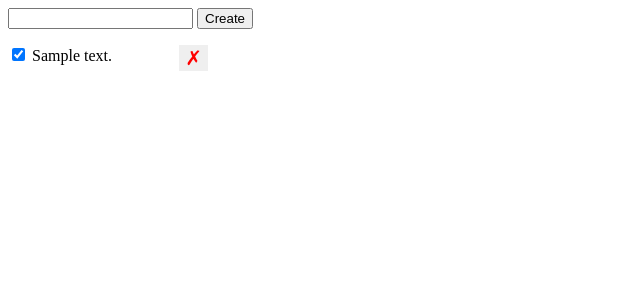
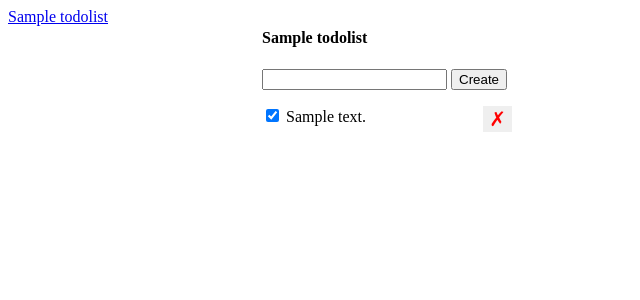
Before and after one commit to diegoehg/todoapp, a Flask app: page /lists/1 in a window 1280 px wide. Shown: the top 300 px of the page, without its empty margins (0-640 px from the left). Run offline with Flask 2, Linux system fonts and the light colour scheme; tables that the repository leaves empty hold one stand-in row (values such as "Sample post").

Commit message:
Added links to todo lists and recovering their todo items

```diff
--- a/app.py
+++ b/app.py
@@ -38,8 +38,11 @@ def index():
 
 @app.route("/lists/<list_id>")
 def get_list_todos(list_id):
-    list_todos = Todo.query.filter_by(list_id=list_id).order_by('id').all()
-    return render_template('index.html', data=list_todos)
+    return render_template('index.html',
+            lists=TodoList.query.all(),
+            active_list=TodoList.query.get(list_id),
+            todos=Todo.query.filter_by(list_id=list_id).order_by('id').all()
+    )
 
 
 @app.route("/todos/create", methods=['POST'])
--- a/templates/index.html
+++ b/templates/index.html
@@ -11,7 +11,7 @@
             list-style: none;
             margin: 0;
             padding: 0;
-            width: 200px;
+            width: 250px;
         }
 
         li {
@@ -27,10 +27,30 @@
             cursor: pointer;
             font-size: 20px;
         }
+
+        .lists-wrapper, .todos-wrapper {
+            vertical-align: top;
+            display: inline-block;
+        }
         </style>
     </head>
 
     <body>
+        <div class="lists-wrapper">
+            <ul id="lists">
+                {% for list in lists %}
+                <li>
+                    <a href="/lists/{{ list.id }}">
+                        {{ list.name }}
+                    </a>
+                </li>
+                {% endfor %}
+            </ul>
+        </div>
+
+        <div class="todos-wrapper">
+            <h4>{{ active_list.name }}</h4>
+
             <form id='form'>
                 <input type='text' id='description' name='description' />
                 <input type='submit' value='Create' />
@@ -39,18 +59,20 @@
             <div id="error" class="hidden">Something went wrong!</div>
 
             <ul id='todos'>
-            {% for d in data %}
+                {% for todo in todos %}
                 <li>
                     <input type="checkbox"
                         class="check-completed"
-                    data-id="{{ d.id }}"
-                    {% if d.completed %} checked {% endif%} />
-                {{ d.description }}
+                        data-id="{{ todo.id }}"
+                        {% if todo.completed %} checked {% endif%} />
+                    {{ todo.description }}
                     <button class="delete-todo"
-                    data-id="{{ d.id }}">&cross;</button>
+                        data-id="{{ todo.id }}">&cross;</button>
                 </li>
                 {% endfor %}
             </ul>
+        </div>
+
 
         <script>
             const checkboxes = document.querySelectorAll('.check-completed');
```
Lines whose indentation alone changed are shown as unchanged.
